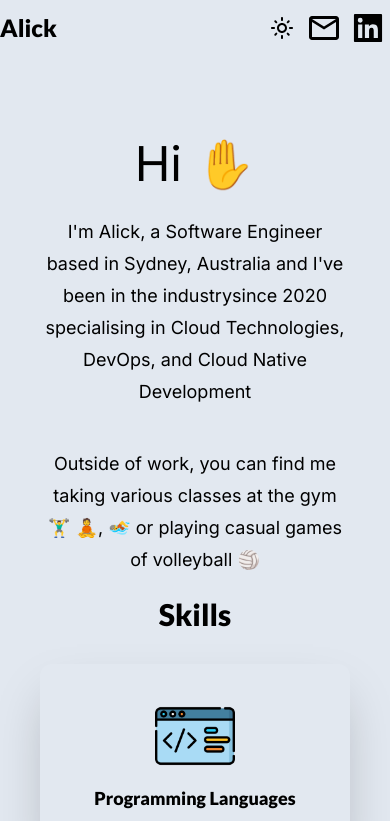
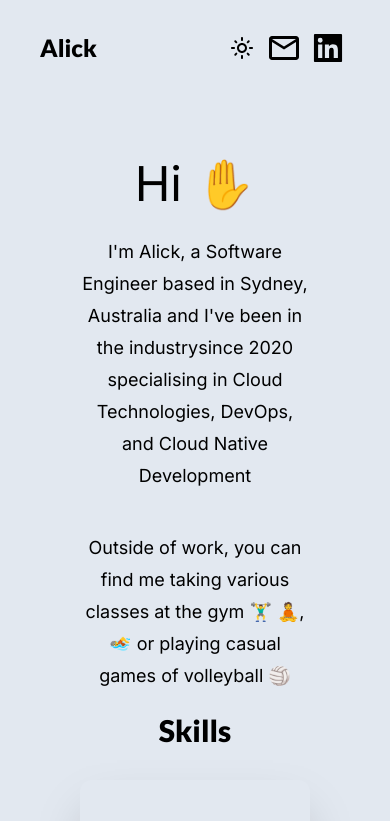
Before and after one commit to AlickYang/me, a Next.js app: page / in a window 390 px wide. Shown: the top 821 px of the page. Built offline with nearby package versions, Linux system fonts and the light colour scheme.

Commit message:
Add padding to left/right for better mobile

```diff
--- a/src/pages/index.js
+++ b/src/pages/index.js
@@ -15,7 +15,7 @@ export default function Home() {
   }
   return (
     <main className={`bg-slate-200 text-${darkMode ? "gray-800" : "black"} font-sans`}>
-      <section className={`${darkMode ? "bg-zinc-800" : "bg-slate-200"} min-h-screen pb-20 `}>
+      <section className={`${darkMode ? "bg-zinc-800" : "bg-slate-200"} min-h-screen pb-20 pt-5 px-10`}>
         <header className="justify-center">
           <Head>
             <title> Alick Yang </title>
```
